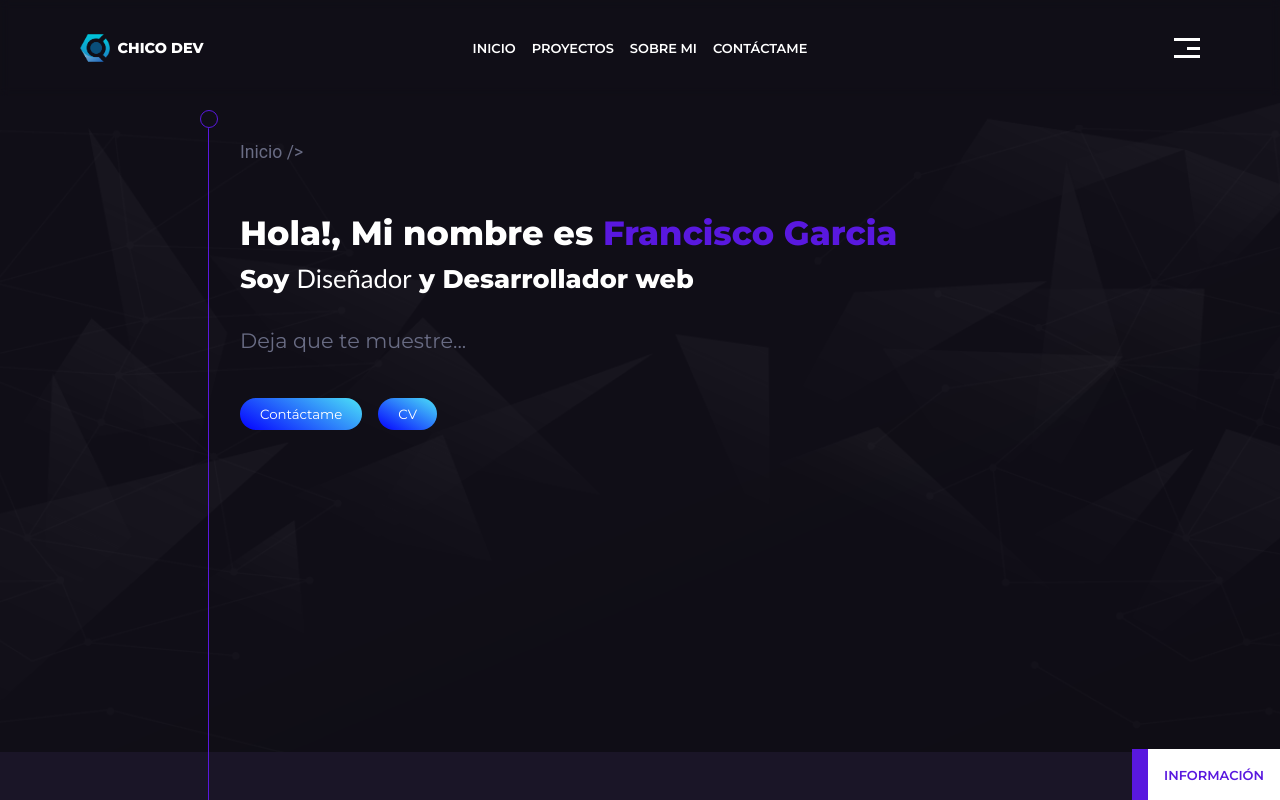
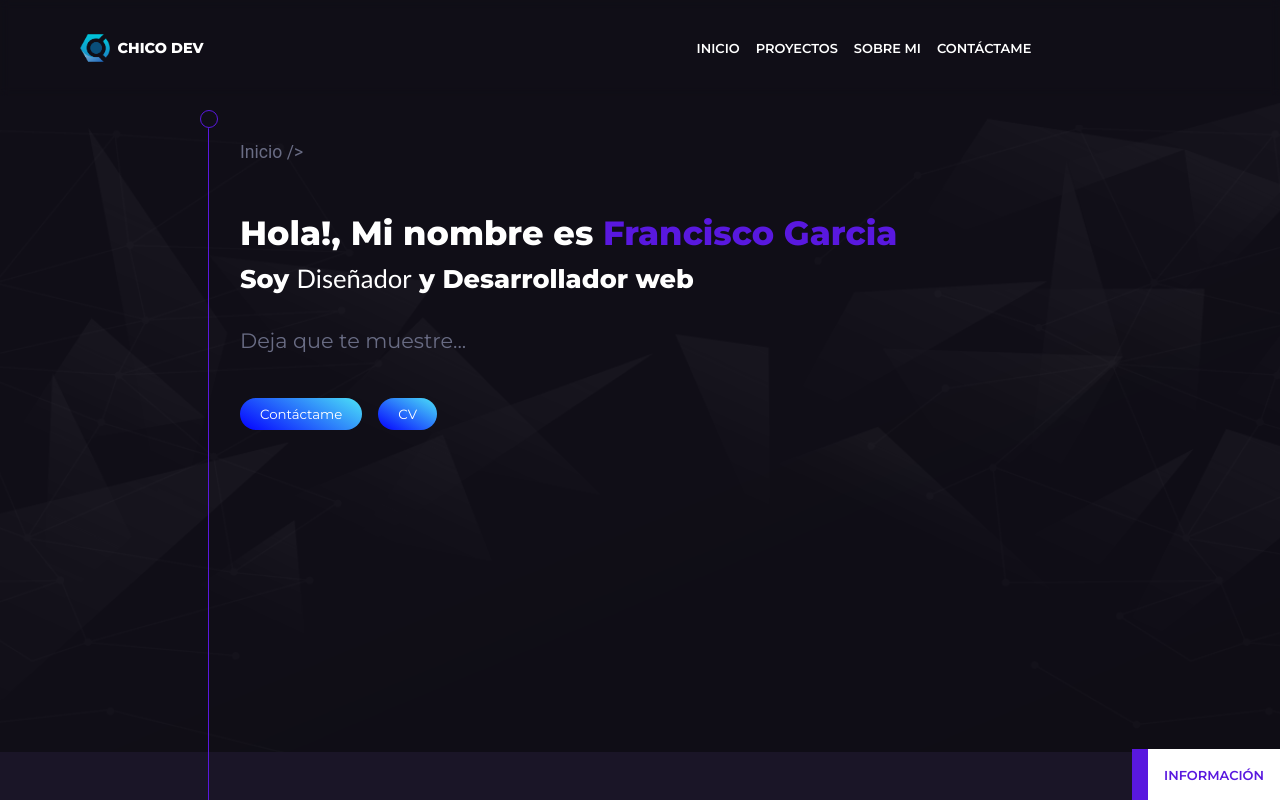
Before and after one commit to francisco-JGC/PortafolioV2, a React (Vite) app: page / in a window 1280 px wide. Shown: the top 800 px of the page. Built offline with nearby package versions, Linux system fonts and the light colour scheme.

Commit message:
fix: delete menu

```diff
--- a/src/components/Header/index.jsx
+++ b/src/components/Header/index.jsx
@@ -31,31 +31,6 @@ export const Header = () => {
       </a>
 
       <Navigation showMenu={showMenu} />
-
-      <div
-        className={`bar-menu-container ${showMenu ? 'active-menu' : ''}`}
-        onClick={() => setShowMenu(!showMenu)}
-      >
-        <div className="content">
-          <div className="bar-menu__line"></div>
-          <div className="bar-menu__line"></div>
-          <div className="bar-menu__line"></div>
-        </div>
-      </div>
-
-      {showMenu && (
-        <div className="menu-container">
-          {/* mensaje troll */}
-          <div className="menu-container__message">
-            <p>¿Qué haces aquí?</p>
-            {witdhScreen >= 768 ? (
-              <p>El menu esta arriba.</p>
-            ) : (
-              <p>El menu esta a abajo.</p>
-            )}
-          </div>
-        </div>
-      )}
     </header>
   )
 }
```
